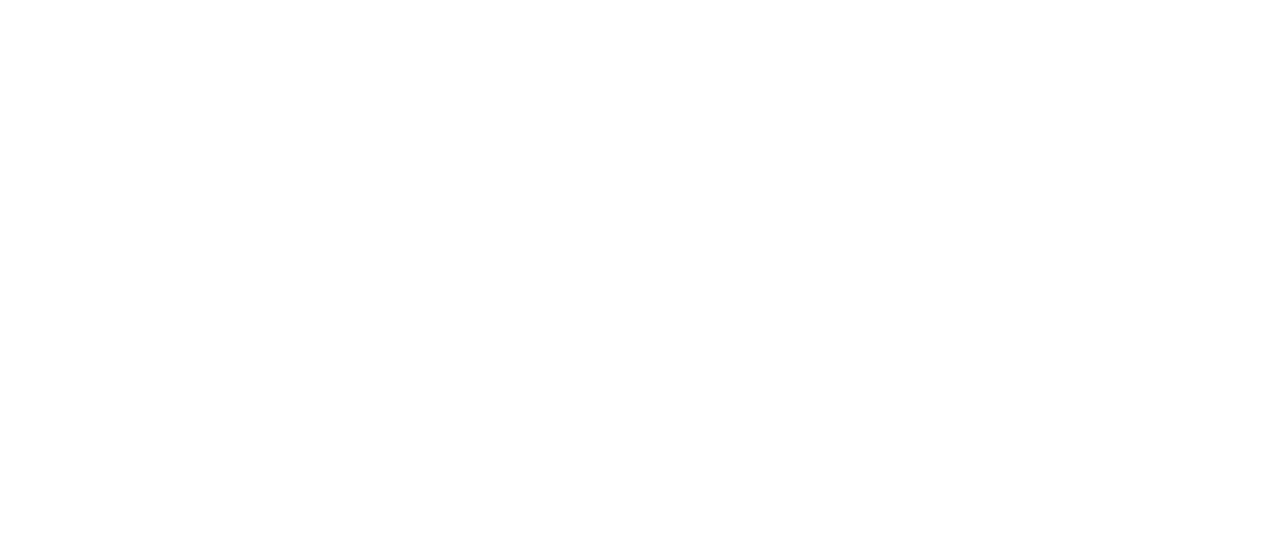
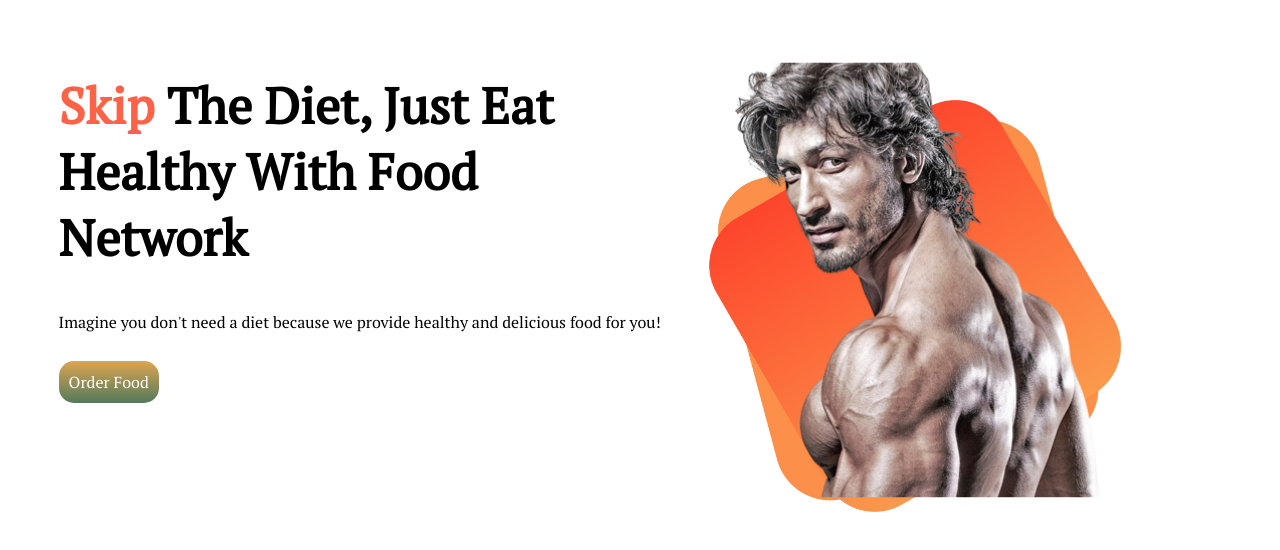
Before and after one commit to JarifMahfuz/healthy-day, a plain HTML site: page index.html in a window 1280 px wide. Drawn offline with Linux system fonts and the light colour scheme.

Commit message:
first section added

```diff
--- a/index.html
+++ b/index.html
@@ -6,11 +6,29 @@
     <meta http-equiv="X-UA-Compatible" content="IE=edge">
     <meta name="viewport" content="width=device-width, initial-scale=1.0">
     <title>Healty Body</title>
+    <link rel="preconnect" href="https://fonts.googleapis.com">
+    <link rel="preconnect" href="https://fonts.gstatic.com" crossorigin>
+    <link
+        href="https://fonts.googleapis.com/css2?family=Merriweather:ital@0;1&family=Oswald&family=PT+Serif&family=Poppins:wght@400;500;700&display=swap"
+        rel="stylesheet">
     <link rel="stylesheet" href="style.css">
 </head>
 
 <body>
-
+    <section>
+        <div class="half-width">
+            <h1><span>Skip</span> The Diet, Just Eat Healthy With Food Network</h1>
+            <p>
+                Imagine you don't need a diet because we provide healthy and delicious food for you!
+            </p><br>
+            <a class="link-button" target="_blank"
+                href="https://www.foodpanda.com.bd/?gclid=Cj0KCQjw48OaBhDWARIsAMd966AkHVTzMSLG-h50wvTRRF1j6ACvUZakqPQJ8Qx2tr2wEdZlp0b5w28aAuqNEALw_wcB">
+                Order Food</a>
+        </div>
+        <div class="half-width">
+            <img src="images/Jarif Mahfuz.png" alt="">
+        </div>
+    </section>
 </body>
 
 </html>
--- a/style.css
+++ b/style.css
@@ -0,0 +1,33 @@
+body {
+    font-family: 'Merriweather', serif;
+    font-family: 'Oswald', sans-serif;
+    font-family: 'Poppins', sans-serif;
+    font-family: 'PT Serif', serif;
+}
+
+section {
+    display: flex;
+    padding-left: 4%;
+    margin-top: 30px;
+}
+
+h1 {
+    font-size: 50px;
+    text-align: start;
+}
+
+span {
+    color: tomato;
+}
+
+.half-width {
+    width: 50%;
+}
+
+.link-button {
+    background-image: linear-gradient(rgb(220, 165, 81), rgb(84, 121, 92));
+    color: white;
+    text-decoration: none;
+    padding: 10px;
+    border-radius: 15px;
+}
```
Also changed, not shown: images/Jarif Mahfuz.png (added), vidyut-jamwal_147626183700.jpg (added).
